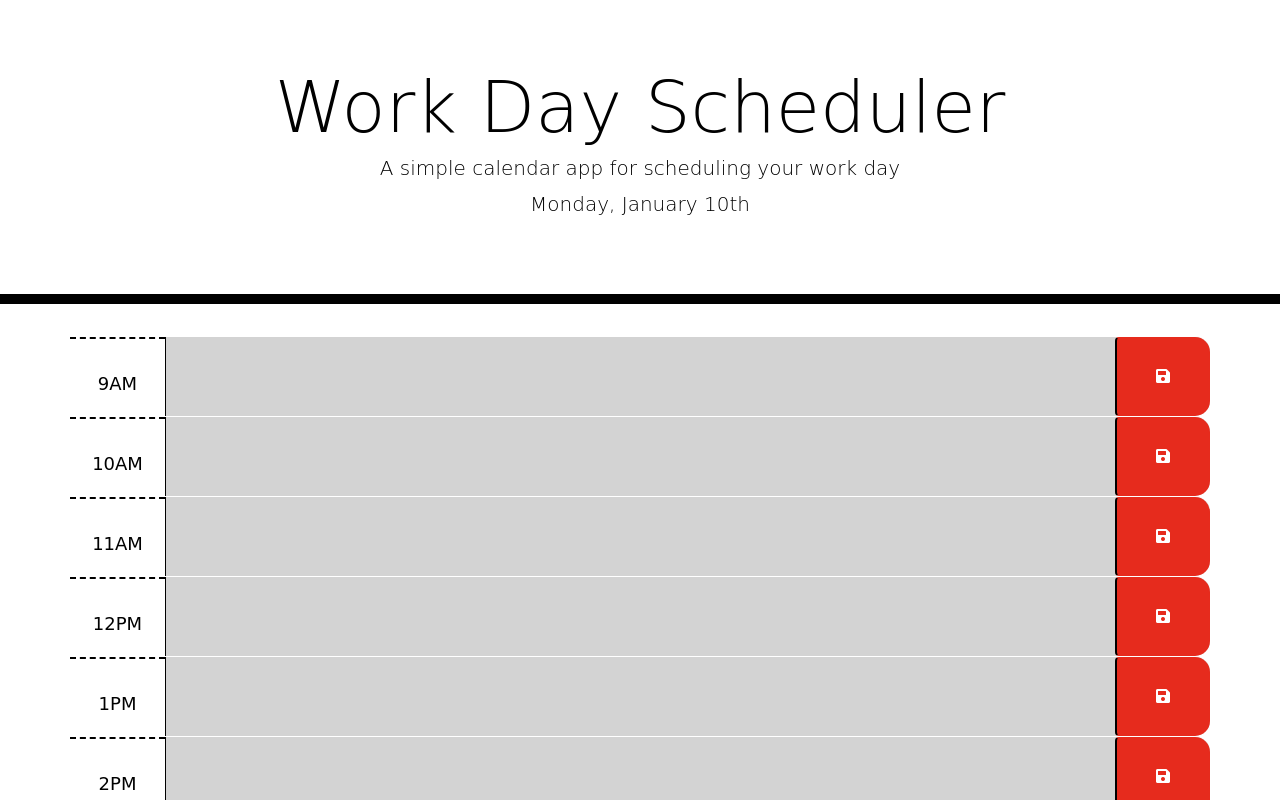
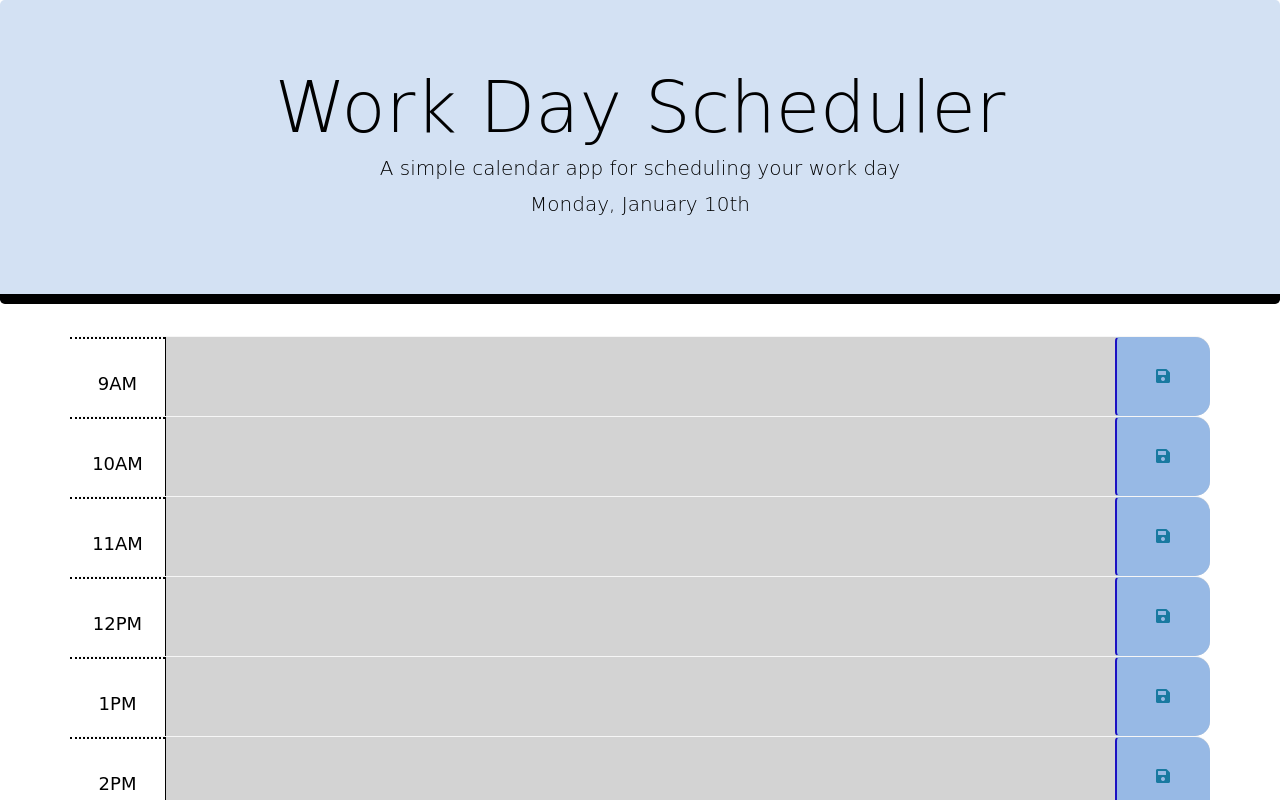
Before and after one commit to rsanand2202/Day_Planner, a plain HTML site: page index.html in a window 1280 px wide. Shown: the top 800 px of the page. Drawn offline with nearby package versions, Linux system fonts and the light colour scheme; a web font is replaced by a local one.

Commit message:
some changes made in layout color

```diff
--- a/assets/css/style.css
+++ b/assets/css/style.css
@@ -14,11 +14,12 @@ textarea {
 }
 
 .jumbotron {
-  text-align: center;
+  text-align: center;ß
   background-color: transparent;
   color: black;
-  border-radius: 0;
+  border-radius: 0 0 40 0;
   border-bottom: 10px solid black;
+  background-color: #d3e1f3;
 }
 
 .description {
@@ -33,13 +34,13 @@ textarea {
 .row {
   white-space: pre-wrap;
   height: 80px;
-  border-top: 1px solid white;
+  border-top: 1px solid rgba(255, 255, 255, 0.803);
 }
 
 .hour {
   background-color: #ffffff;
   color: #000000;
-  border-top: 2px dashed #000000;
+  border-top: 2px dotted #000000;
   font-size: 18px;
 }
 
@@ -59,11 +60,11 @@ textarea {
 }
 
 .saveBtn {
-  border-left: 2px solid black;
+  border-left: 2px solid rgb(27, 16, 194);
   border-top-right-radius: 15px;
   border-bottom-right-radius: 15px;
-  background-color: #e62b1d;
-  color: white;
+  background-color: #97b9e5;
+  color: rgb(24, 121, 160);
 }
 
 .saveBtn i:hover {
```
